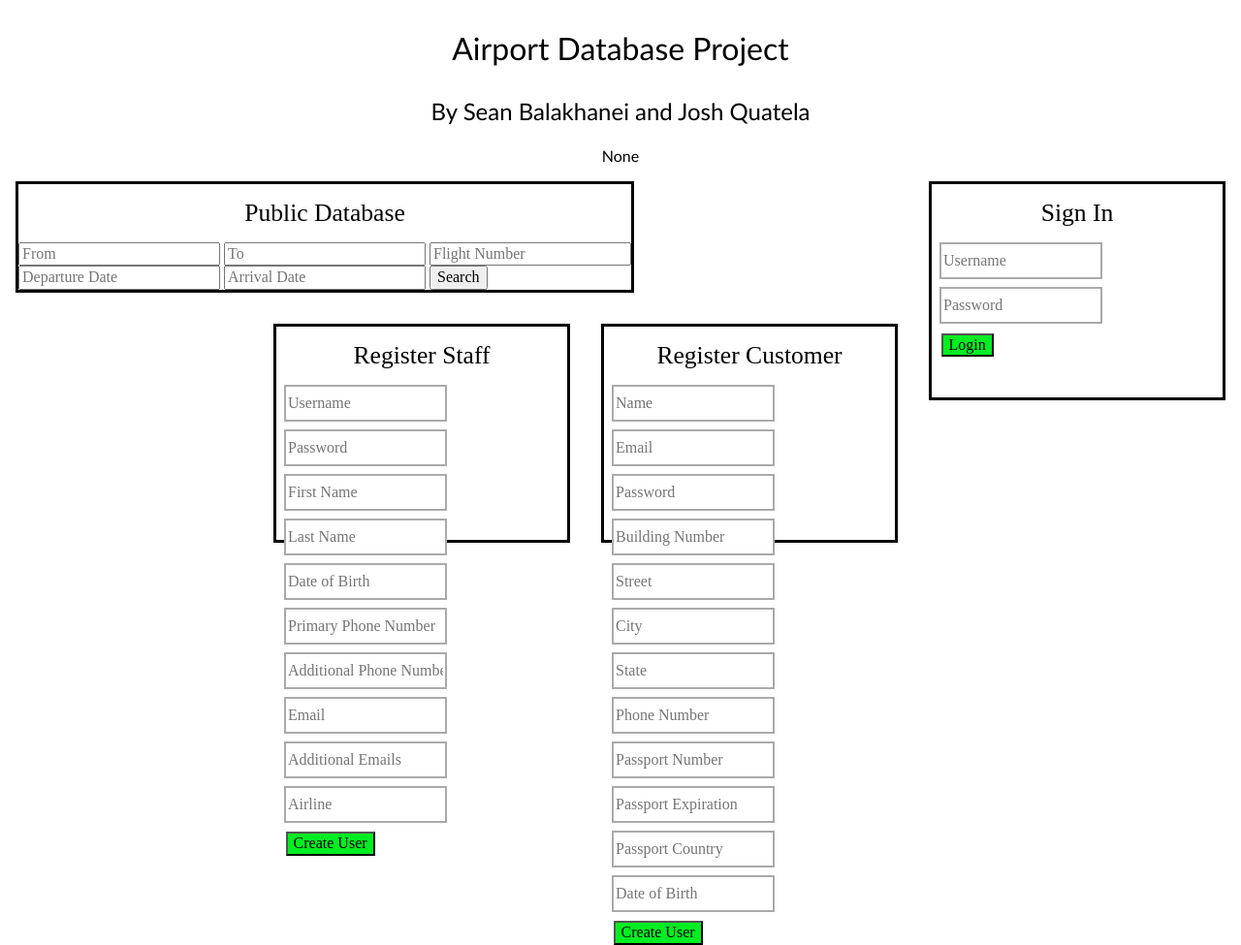
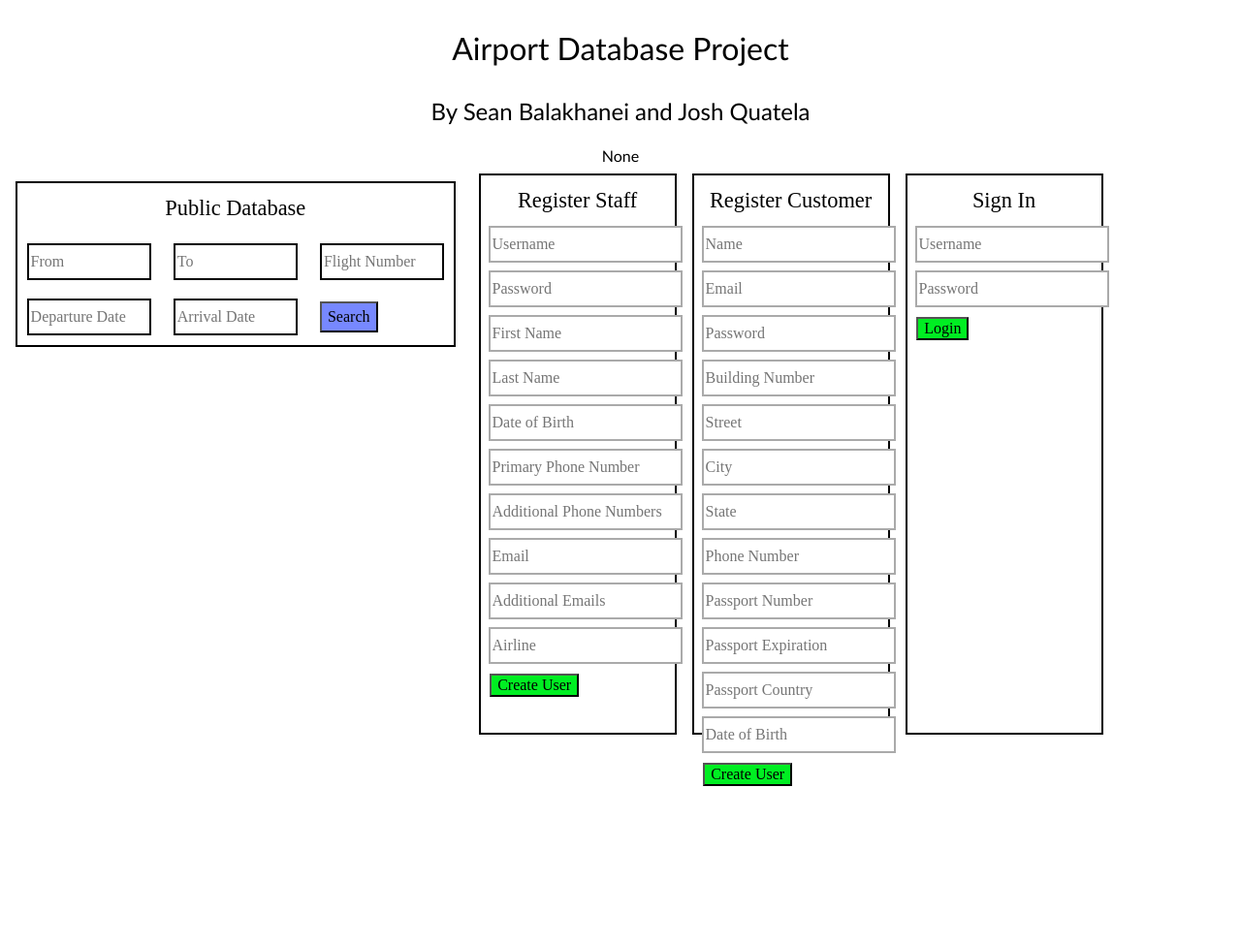
Before and after one commit to sean-balks/databases_final_project, a Flask app: page /login in a window 1280 px wide. Shown: the whole page at 97% size. After the commit the page ends 811 px from the top, so only its background shows below. Run offline with Flask 2, Linux system fonts and the light colour scheme; some libraries are stand-ins or nearby versions.

Commit message:
aesthetic adjustments

```diff
--- a/static/style.css
+++ b/static/style.css
@@ -15,15 +15,15 @@
 .db {
     float: left;
     margin: 1em;
-    border: 3px solid #000000;
+    border: 2.5px solid #000000;
 }
 
 .box {
-    margin: 1em;
+    margin: 0.5em;
     float: right;
-    border: 3px solid #000000;
-    height: 220px;
-    width: 300px;
+    border: 2.5px solid #000000;
+    height: 575px;
+    width: 200px;
 }
 
 .text_acc_type {
@@ -34,14 +34,14 @@
 }
 
 .sign_in {
-    font-size: 1.6em;
+    font-size: 1.4em;
     margin: 0.6em;
     text-align: center;
 }
 
 .sign_in_form {
     height: 2em;
-    width: 10em;
+    width: 12em;
     border: 2px solid #aaaaaa;
     margin: 0.5em;
     display: block;
@@ -57,3 +57,27 @@ input[type="string"] {
     display: block;
     margin: .6em;
 }
+
+.search_button {
+    height: 2em;
+    background-color: #7788FF;
+    margin: 0.6em;
+}
+
+.info_input {
+    height: 2em;
+    width: 7.5em;
+    border: 2px solid #000000;
+    margin: 0.6em;
+}
+
+.info_input_long {
+    height: 2em;
+    width: 10em;
+    border: 2px solid #000000;
+    margin: 0.6em;
+}
+
+.org {
+    display:inline-block;
+}
```
